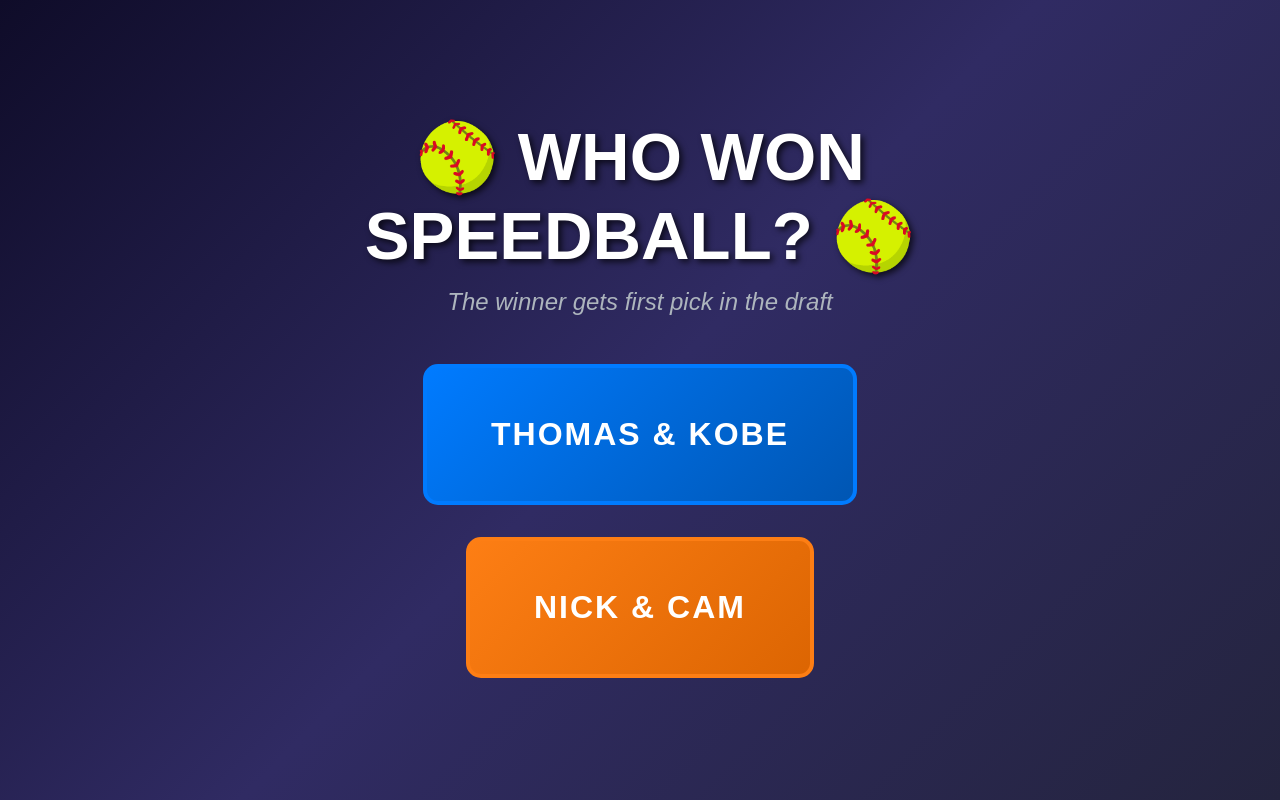
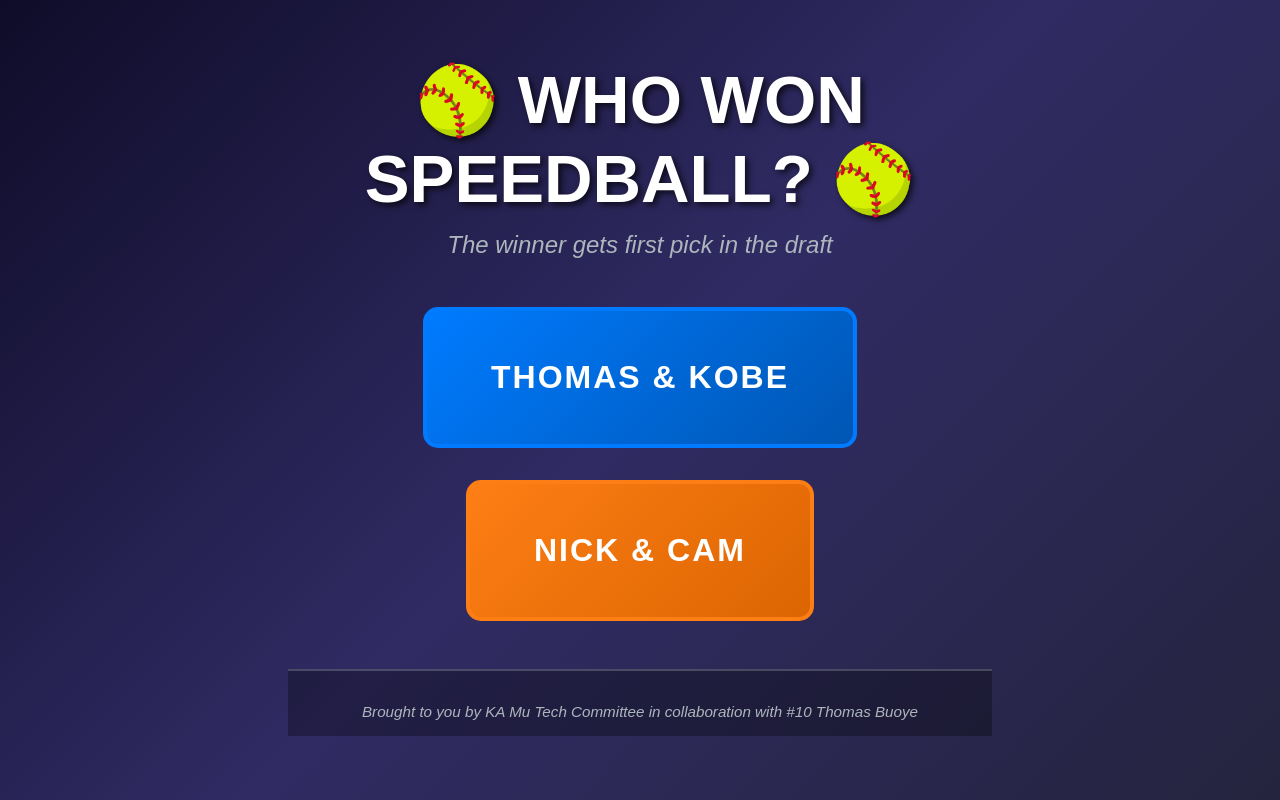
Before and after one commit to JoshKeoshkerian/DraftNight, a website: page draft-board/public/index.html in a window 1280 px wide. Drawn offline with nearby package versions, Linux system fonts and the light colour scheme; no server answers.

Commit message:
final before draft

```diff
--- a/draft-board/public/index.html
+++ b/draft-board/public/index.html
@@ -20,6 +20,9 @@
           <span class="team-name">Nick & Cam</span>
         </button>
       </div>
+      <footer class="speedball-footer">
+        <p>Brought to you by KA Mu Tech Committee in collaboration with #10 Thomas Buoye</p>
+      </footer>
     </div>
   </div>
 
@@ -67,6 +70,7 @@
 
     <footer>
       <p>Connected: <span id="status" class="status-disconnected">Disconnected</span></p>
+      <p class="credit-text">Brought to you by KA Mu Tech Committee in collaboration with #10 Thomas Buoye</p>
     </footer>
   </div>
 
--- a/draft-board/public/style.css
+++ b/draft-board/public/style.css
@@ -558,3 +558,29 @@ footer {
     font-size: 3rem;
   }
 }
+
+/* Credit and Footer Styles */
+.speedball-footer {
+  margin-top: 3rem;
+  padding-top: 2rem;
+  border-top: 2px solid rgba(255, 255, 255, 0.2);
+}
+
+.speedball-footer p,
+.credit-text {
+  font-size: 0.95rem;
+  color: #adb5bd;
+  text-align: center;
+  font-style: italic;
+}
+
+footer {
+  display: flex;
+  flex-direction: column;
+  align-items: center;
+  gap: 0.5rem;
+}
+
+footer .credit-text {
+  margin-top: 0.5rem;
+}
```
